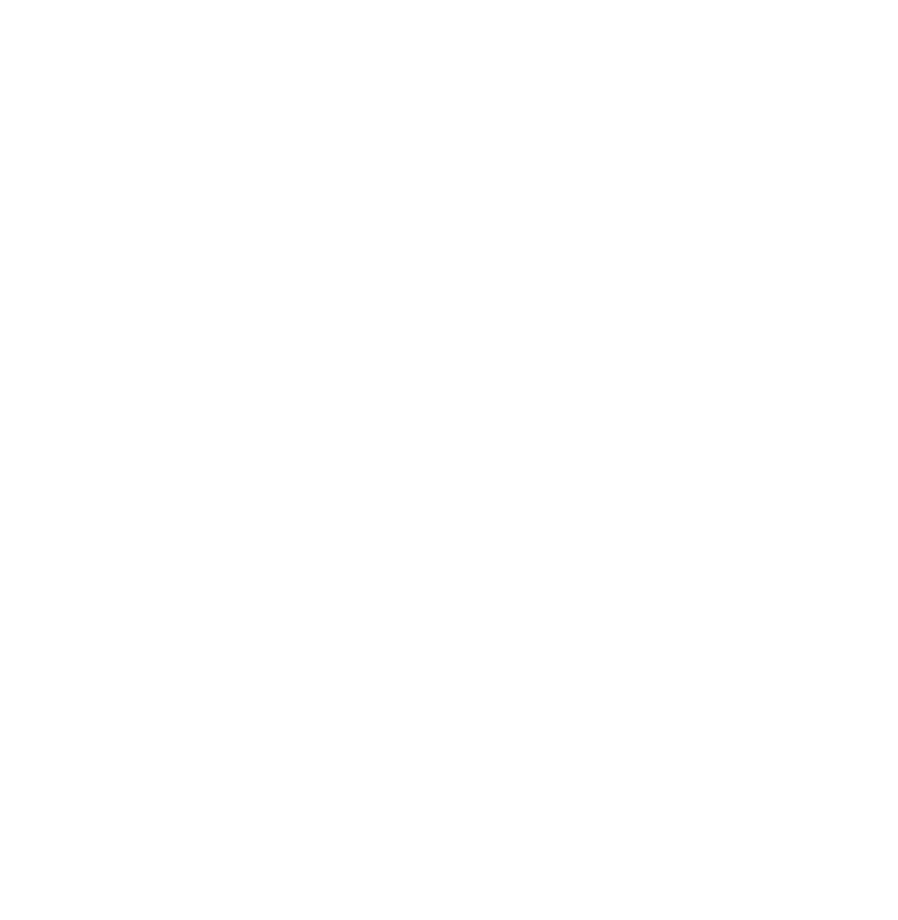
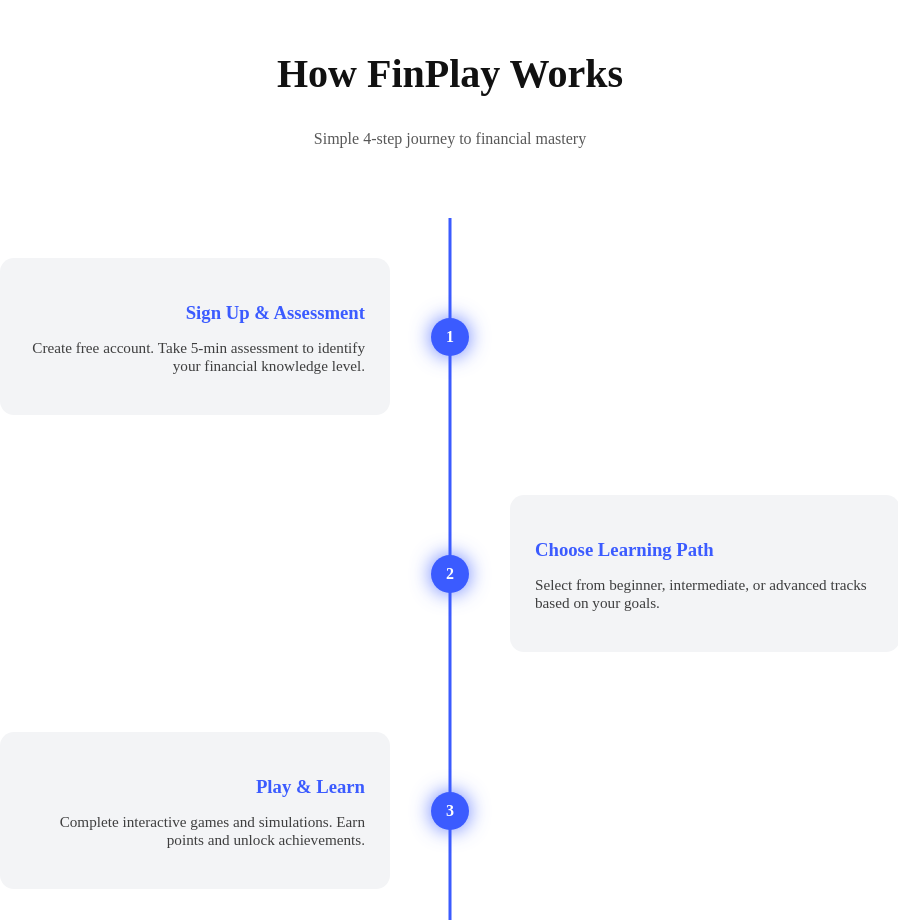
Before and after one commit to DJ102006/FinPlay-Bharat, a React (Vite) app: page / in a window 1280 px wide. Shown: the part 1880-2800 px from the top of the page, without its empty margins (190-1088 px from the left). Before the commit the page ends 2097 px from the top, so only its background shows below. Built offline with nearby package versions, Linux system fonts and the light colour scheme.

Commit message:
How it works page complete

```diff
--- a/src/components/Features.css
+++ b/src/components/Features.css
@@ -1,3 +1,7 @@
+body {
+  background: var(--bg-main);
+}
+
 .features {
   padding: 100px 8%;
   text-align: center;
--- a/src/components/Home.jsx
+++ b/src/components/Home.jsx
@@ -3,6 +3,7 @@
 import "./Home.css"
 import Hero from "./Hero"
 import Features from "./Features"
+import HowItWorks from "./HowItWorks"
 
 export default function Home() {
 
@@ -23,6 +24,7 @@
         <div className="hometext">
             <Hero />
             <Features />
+            <HowItWorks />
         </div>
 
     </div>
--- /dev/null
+++ b/src/components/HowItWorks.css
@@ -0,0 +1,129 @@
+.how-container {
+  padding: 100px 10%;
+  color: var(--text-color);
+  text-align: center;
+  transition: 0.3s ease;
+}
+
+.how-title {
+  font-size: 2.5rem;
+  font-weight: 700;
+}
+
+.how-subtitle {
+  opacity: 0.7;
+  margin-bottom: 70px;
+}
+
+.timeline {
+  position: relative;
+  max-width: 900px;
+  margin: auto;
+}
+
+/* Vertical line */
+.timeline::after {
+  content: "";
+  position: absolute;
+  width: 3px;
+  background: var(--primary);
+  top: 0;
+  bottom: 0;
+  left: 50%;
+  transform: translateX(-50%);
+  z-index: 0;
+}
+
+/* Timeline item */
+.timeline-item {
+  padding: 40px 0;
+  position: relative;
+  width: 50%;
+}
+
+.timeline-item.left {
+  left: 0;
+  text-align: right;
+  padding-right: 60px;
+}
+
+.timeline-item.right {
+  left: 50%;
+  text-align: left;
+  padding-left: 60px;
+}
+
+/* Content box */
+.content {
+  background: var(--card-bg);
+  padding: 25px;
+  border-radius: 14px;
+  transition: 0.3s;
+  position: relative;
+  z-index: 1;
+}
+
+.content h3 {
+  color: var(--primary);
+  margin-bottom: 10px;
+}
+
+.content p {
+  font-size: 0.95rem;
+  opacity: 0.8;
+}
+
+.content:hover {
+  transform: translateY(-5px);
+  box-shadow: 0 0 25px rgba(59, 91, 255, 0.3);
+}
+
+/* Number circle */
+.circle {
+  position: absolute;
+  top: 50%;
+  transform: translateY(-50%);
+  background: var(--primary);
+  color: white;
+  width: 38px;
+  height: 38px;
+  border-radius: 50%;
+  display: flex;
+  align-items: center;
+  justify-content: center;
+  font-weight: bold;
+  box-shadow: 0 0 20px rgba(59, 91, 255, 0.8);
+  z-index: 2; /* 🔥 THIS FIXES OVERLAP */
+}
+
+.timeline-item.left .circle {
+  right: -19px;
+}
+
+.timeline-item.right .circle {
+  left: -19px;
+}
+
+/* Responsive */
+@media (max-width: 768px) {
+
+  .timeline::after {
+    left: 20px;
+  }
+
+  .timeline-item {
+    width: 100%;
+    padding-left: 60px;
+    padding-right: 20px;
+    text-align: left;
+  }
+
+  .timeline-item.left,
+  .timeline-item.right {
+    left: 0;
+  }
+
+  .circle {
+    left: 5px !important;
+  }
+}
--- /dev/null
+++ b/src/components/HowItWorks.jsx
@@ -0,0 +1,60 @@
+import "./HowItWorks.css";
+
+export default function HowItWorks() {
+  return (
+    <section className="how-container" id="how">
+      <h2 className="how-title">How FinPlay Works</h2>
+      <p className="how-subtitle">
+        Simple 4-step journey to financial mastery
+      </p>
+
+      <div className="timeline">
+
+        <div className="timeline-item left">
+          <div className="content">
+            <h3>Sign Up & Assessment</h3>
+            <p>
+              Create free account. Take 5-min assessment to identify your
+              financial knowledge level.
+            </p>
+          </div>
+          <div className="circle">1</div>
+        </div>
+
+        <div className="timeline-item right">
+          <div className="content">
+            <h3>Choose Learning Path</h3>
+            <p>
+              Select from beginner, intermediate, or advanced tracks based on
+              your goals.
+            </p>
+          </div>
+          <div className="circle">2</div>
+        </div>
+
+        <div className="timeline-item left">
+          <div className="content">
+            <h3>Play & Learn</h3>
+            <p>
+              Complete interactive games and simulations. Earn points and
+              unlock achievements.
+            </p>
+          </div>
+          <div className="circle">3</div>
+        </div>
+
+        <div className="timeline-item right">
+          <div className="content">
+            <h3>Track Progress</h3>
+            <p>
+              Monitor improvement across 15+ financial skills. Get
+              personalized recommendations.
+            </p>
+          </div>
+          <div className="circle">4</div>
+        </div>
+
+      </div>
+    </section>
+  );
+}
--- a/src/index.css
+++ b/src/index.css
@@ -1,3 +1,24 @@
 html {
     scroll-behavior: smooth;
 }
+
+body {
+  margin: 0;
+  background: var(--bg-main);
+  color: var(--text-color);
+  transition: background 0.3s ease, color 0.3s ease;
+}
+
+:root {
+  --bg-main: #ffffff;
+  --text-color: #111;
+  --card-bg: #f3f4f6;
+  --primary: #3b5bff;
+}
+
+.dark {
+  --bg-main: linear-gradient(135deg, #0f172a, #020617);
+  --text-color: #ffffff;
+  --card-bg: #1a1a22;
+  --primary: #3b5bff;
+}
```
